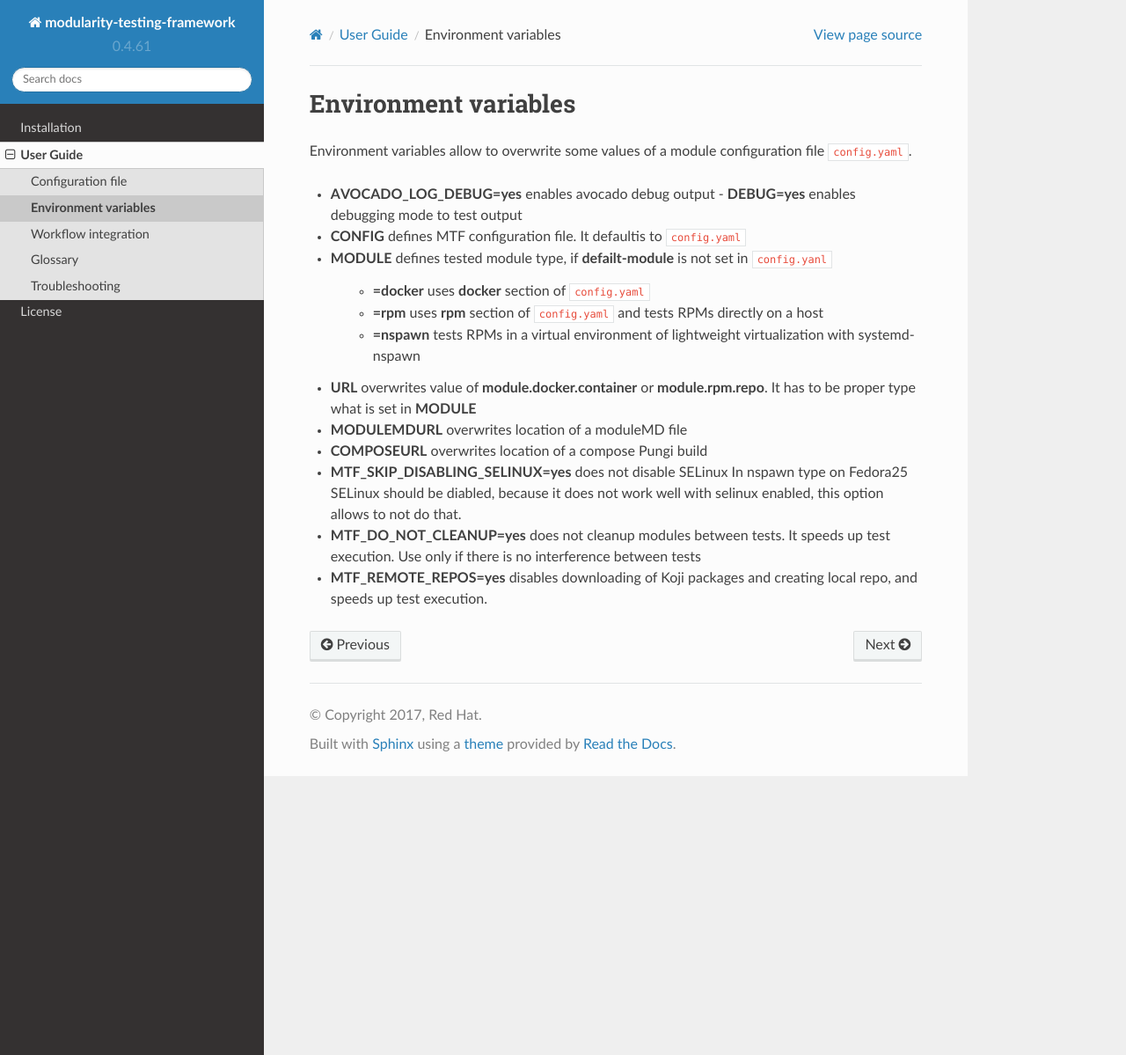
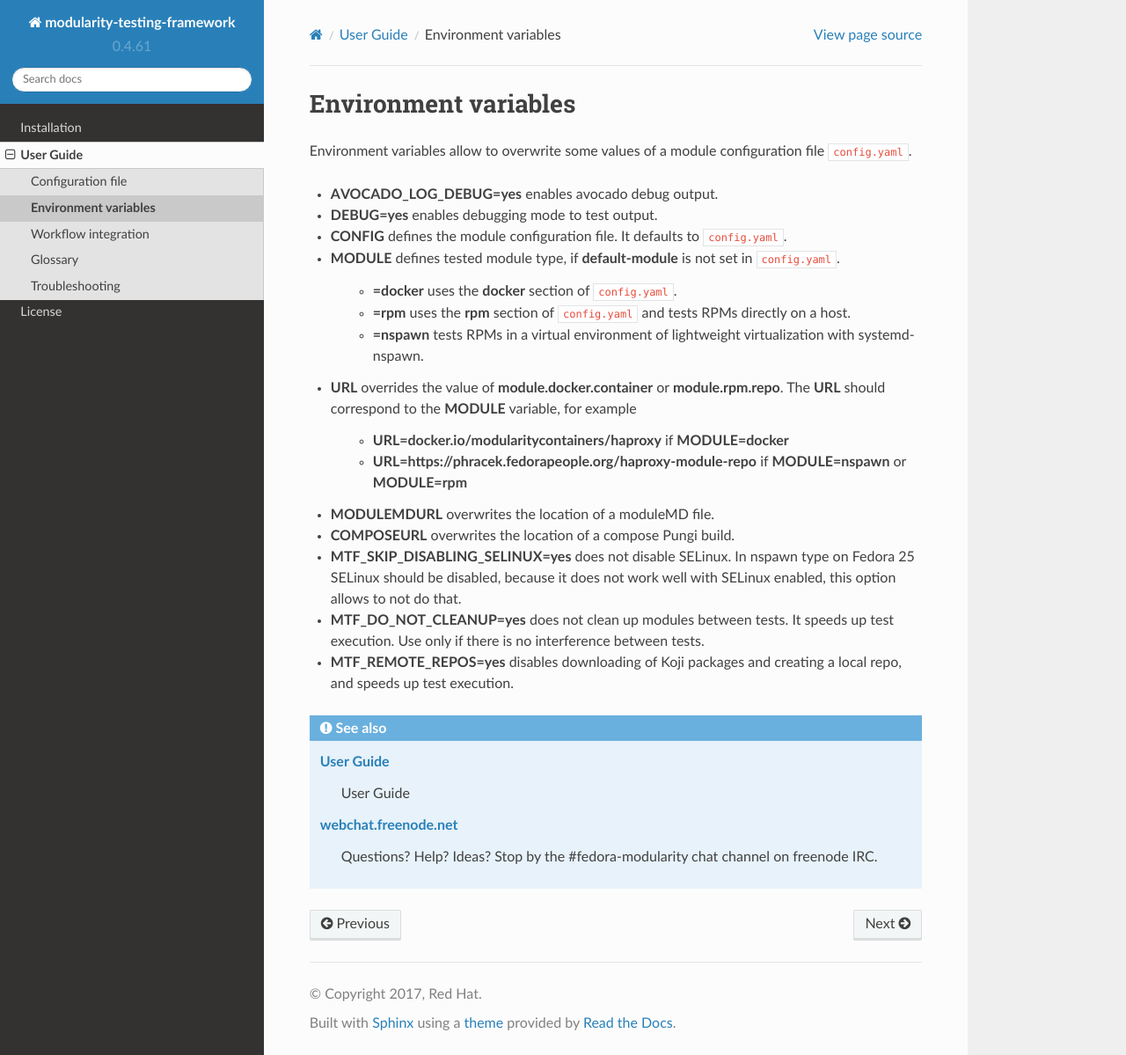
Before and after one commit to fedora-modularity/meta-test-family, a Sphinx documentation site: the page built from docs/user_guide/environment_variables.rst, in a window 1280 px wide and 1199 px high. Shown: the whole window at 88% size. Built offline with Sphinx 7.4.7 and the Read the Docs theme 2.0.0, drawn with Linux system fonts in a browser that asks for light colours; pages that are not in the unit, such as notebooks, are missing from menus.

Commit message:
docs typos, errors and whitespaces

```diff
--- a/docs/index.rst
+++ b/docs/index.rst
@@ -11,7 +11,7 @@ Modularity Testing Framework (MTF) is a tool to test `Fedora modules`_.
 Using MTF you can:
 
 * write tests for RPMs, modules and Docker containers
-* write multi like Bash snippet tests in YAML definition file
+* write multiline Bash snippet tests in YAML definition file
 * write Bash tests
 * write Python tests
 * schedule tests with Jenkins and Taskotron
@@ -47,4 +47,4 @@ Index and Search
 .. seealso::
 
    `webchat.freenode.net  <https://webchat.freenode.net/?channels=fedora-modularity>`_
-       Questions? Help? Ideas? Stop by the #fedora-modularity on freenode IRC chat channel
+       Questions? Help? Ideas? Stop by the #fedora-modularity chat channelon freenode IRC.
--- a/docs/user_guide/environment_variables.rst
+++ b/docs/user_guide/environment_variables.rst
@@ -3,18 +3,29 @@ Environment variables
 
 Environment variables allow to overwrite some values of a module configuration file ``config.yaml``.
 
-- **AVOCADO_LOG_DEBUG=yes** enables avocado debug output
-  - **DEBUG=yes** enables debugging mode to test output
-- **CONFIG** defines MTF configuration file. It defaultis to ``config.yaml``
-- **MODULE** defines tested module type, if **defailt-module** is not set in ``config.yanl``
+- **AVOCADO_LOG_DEBUG=yes** enables avocado debug output.
+- **DEBUG=yes** enables debugging mode to test output.
+- **CONFIG** defines the module configuration file. It defaults to ``config.yaml``.
+- **MODULE** defines tested module type, if **default-module** is not set in ``config.yaml``.
 
-    - **=docker** uses **docker** section of ``config.yaml``
-    - **=rpm** uses **rpm** section of ``config.yaml`` and tests RPMs directly on a host
-    - **=nspawn** tests RPMs in a virtual environment of lightweight virtualization with systemd-nspawn
+    - **=docker** uses the **docker** section of ``config.yaml``.
+    - **=rpm** uses the **rpm** section of ``config.yaml`` and tests RPMs directly on a host.
+    - **=nspawn** tests RPMs in a virtual environment of lightweight virtualization with systemd-nspawn.
 
-- **URL** overwrites value of **module.docker.container** or **module.rpm.repo**. It has to be proper type what is set in **MODULE**
-- **MODULEMDURL** overwrites location of a moduleMD file
-- **COMPOSEURL** overwrites location of a compose Pungi build
-- **MTF_SKIP_DISABLING_SELINUX=yes** does not disable SELinux In nspawn type on Fedora25 SELinux should be diabled, because it does not work well with selinux enabled, this option allows to not do that.
-- **MTF_DO_NOT_CLEANUP=yes** does not cleanup modules between tests. It speeds up test execution. Use only if there is no interference between tests
-- **MTF_REMOTE_REPOS=yes** disables downloading of Koji packages and creating local repo, and speeds up test execution.
+- **URL** overrides the value of **module.docker.container** or **module.rpm.repo**. The **URL** should correspond to the **MODULE** variable, for example
+
+    - **URL=docker.io/modularitycontainers/haproxy** if **MODULE=docker**
+    - **URL=https://phracek.fedorapeople.org/haproxy-module-repo** if **MODULE=nspawn** or **MODULE=rpm**
+
+- **MODULEMDURL** overwrites the location of a moduleMD file.
+- **COMPOSEURL** overwrites the location of a compose Pungi build.
+- **MTF_SKIP_DISABLING_SELINUX=yes** does not disable SELinux. In nspawn type on Fedora 25 SELinux should be disabled, because it does not work well with SELinux enabled, this option allows to not do that.
+- **MTF_DO_NOT_CLEANUP=yes** does not clean up modules between tests. It speeds up test execution. Use only if there is no interference between tests.
+- **MTF_REMOTE_REPOS=yes** disables downloading of Koji packages and creating a local repo, and speeds up test execution.
+
+.. seealso::
+
+   :doc:`index`
+       User Guide
+   `webchat.freenode.net  <https://webchat.freenode.net/?channels=fedora-modularity>`_
+       Questions? Help? Ideas? Stop by the #fedora-modularity chat channel on freenode IRC.
```
Also changed, not shown: docs/installation.rst (+5 -5 lines), docs/user_guide/how_to_write_conf_file.rst (+13 -6 lines), docs/user_guide/index.rst (+7 -7 lines).
